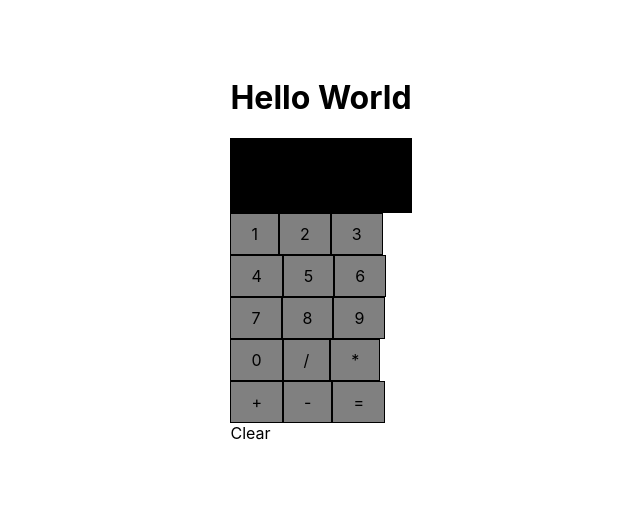
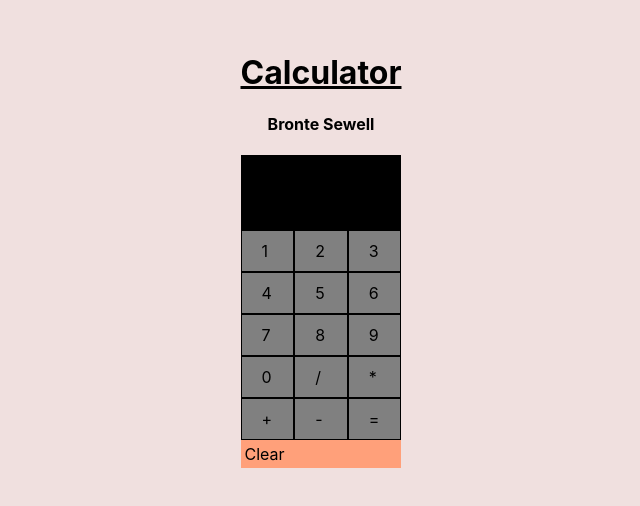
Before and after one commit to Brontesewell/Tutorfly-Coding-Challenge-Bronte-Sewell, a React (Create React App) app: page / in a window 1280 px wide. Shown: the part 150-656 px from the top of the page, without its empty margins (319-959 px from the left). Built offline with nearby package versions, Linux system fonts and the light colour scheme.

Commit message:
styling buttons and background

```diff
--- a/src/App.css
+++ b/src/App.css
@@ -4,6 +4,7 @@
   display: flex;
   align-items: center;
   justify-content: center;
+  background-color: #f0e0df;
 }
 
 
@@ -29,5 +30,25 @@
   border-style: solid;
   border-color: black;
   border-width: thin;
-  padding: 10px 20px
+  padding: 10px 20px;
+  width: 100%;
 }
+
+.buttons:hover{
+  background-color: lightgray;
+}
+
+
+#clear {
+  background-color: lightsalmon;
+  padding: 2px;
+}
+
+#name{
+  text-align: center;
+}
+
+#title{
+  text-align: center;
+  text-decoration: underline;
+}
--- a/src/App.js
+++ b/src/App.js
@@ -82,6 +82,13 @@ class App extends Component {
     }
   }
 
+  decimal = value => {
+    if (this.state.input.indexOf(".") === -1) {
+      this.setState({
+        input: this.state.input + value
+      });
+    }
+  };
 
 
   render() {
@@ -89,7 +96,8 @@ class App extends Component {
     return (
       <div className="App">
         <div >
-         <h1>Hello World</h1>
+         <h1 id="title">Calculator</h1>
+         <h4 id="name">Bronte Sewell</h4>
          <Input input={this.state.input}/>
             <div className="rows">
               <ButtonsForFunc handleNumClick={this.addToInput}>1</ButtonsForFunc>
--- a/src/components/ButtonToClear.js
+++ b/src/components/ButtonToClear.js
@@ -4,7 +4,7 @@ import React, { Component } from "react";
 class ButtonToClear extends Component {
   render() {
     return(
-      <div onClick={() => this.props.clearInput()}>
+      <div id="clear" onClick={() => this.props.clearInput()}>
         {this.props.children}
       </div>
     )
```
